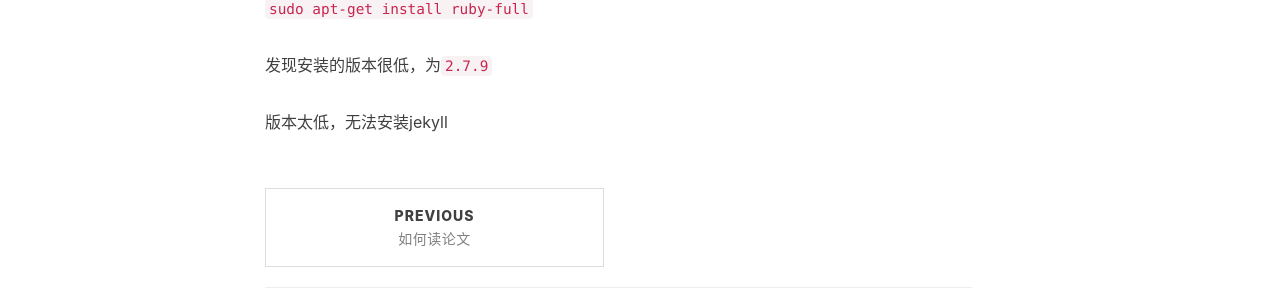
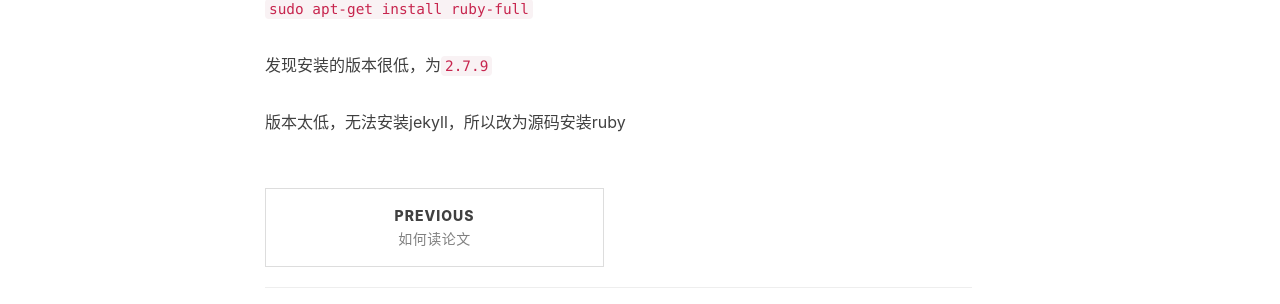
Before and after one commit to LiuLiu-55/LiuLiu-55.github.io, a Jekyll site: the page built from _posts/2024-03-12-个人博客搭建(基于github-pages和jekyll).md, in a window 1280 px wide. Shown: the part 945-1249 px from the top of the page. Built offline with Jekyll 4.4.1, drawn with Linux system fonts in a browser that asks for light colours; nearby versions of some CDN libraries; comment, search, counter and statistics services are not loaded.

```diff
--- a/_posts/2024-03-12-个人博客搭建(基于github-pages和jekyll).md
+++ b/_posts/2024-03-12-个人博客搭建(基于github-pages和jekyll).md
@@ -26,4 +26,4 @@ tags:
 
 发现安装的版本很低，为`2.7.9`
 
-版本太低，无法安装jekyll
+版本太低，无法安装jekyll，所以改为源码安装ruby
```
